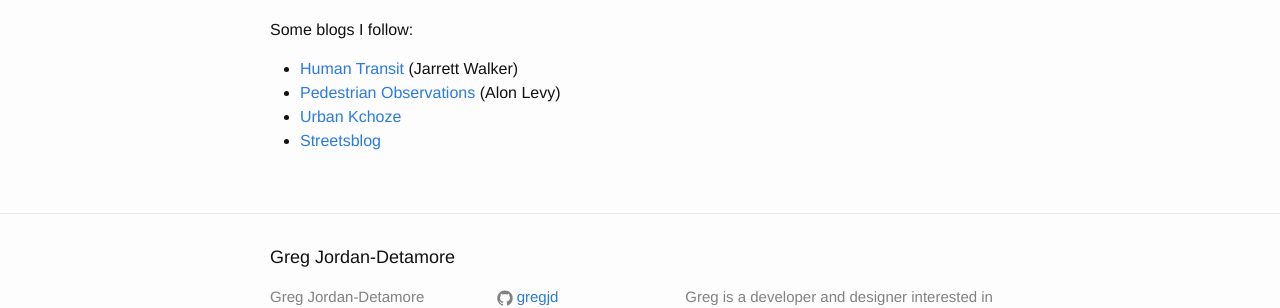
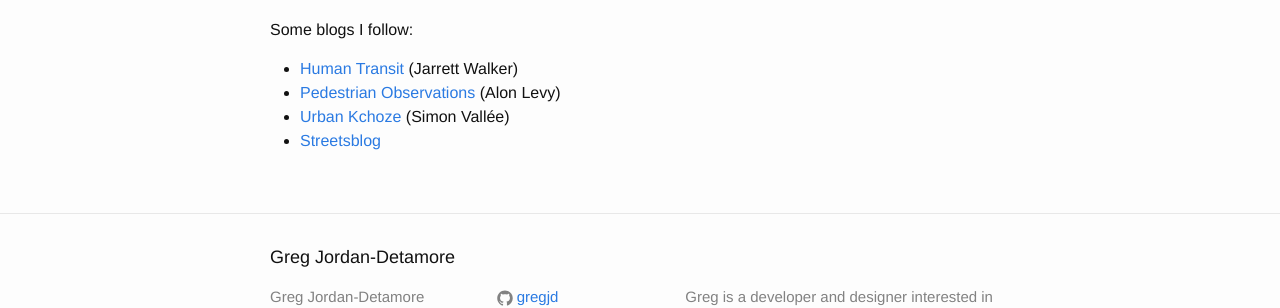
Before and after one commit to gregjd/gregjd.github.io, a Jekyll site: the page built from blog/index.md, in a window 1280 px wide. Shown: the part 1700-2008 px from the top of the page. Built offline with Jekyll 4.4.1, drawn with Linux system fonts in a browser that asks for light colours; Markdown is read by kramdown in place of the engine named in the settings.

Commit message:
Add Simon Vallée's name to Urban Kchoze
Source: http://narrowstreetssf.com/sidewalks/

```diff
--- a/blog/index.md
+++ b/blog/index.md
@@ -62,5 +62,5 @@
 
 * [Human Transit](http://www.humantransit.org/) (Jarrett Walker)
 * [Pedestrian Observations](http://pedestrianobservations.wordpress.com/) (Alon Levy)
-* [Urban Kchoze](http://urbankchoze.blogspot.com/)
+* [Urban Kchoze](http://urbankchoze.blogspot.com/) (Simon Vallée)
 * [Streetsblog](http://www.streetsblog.org/)
```
